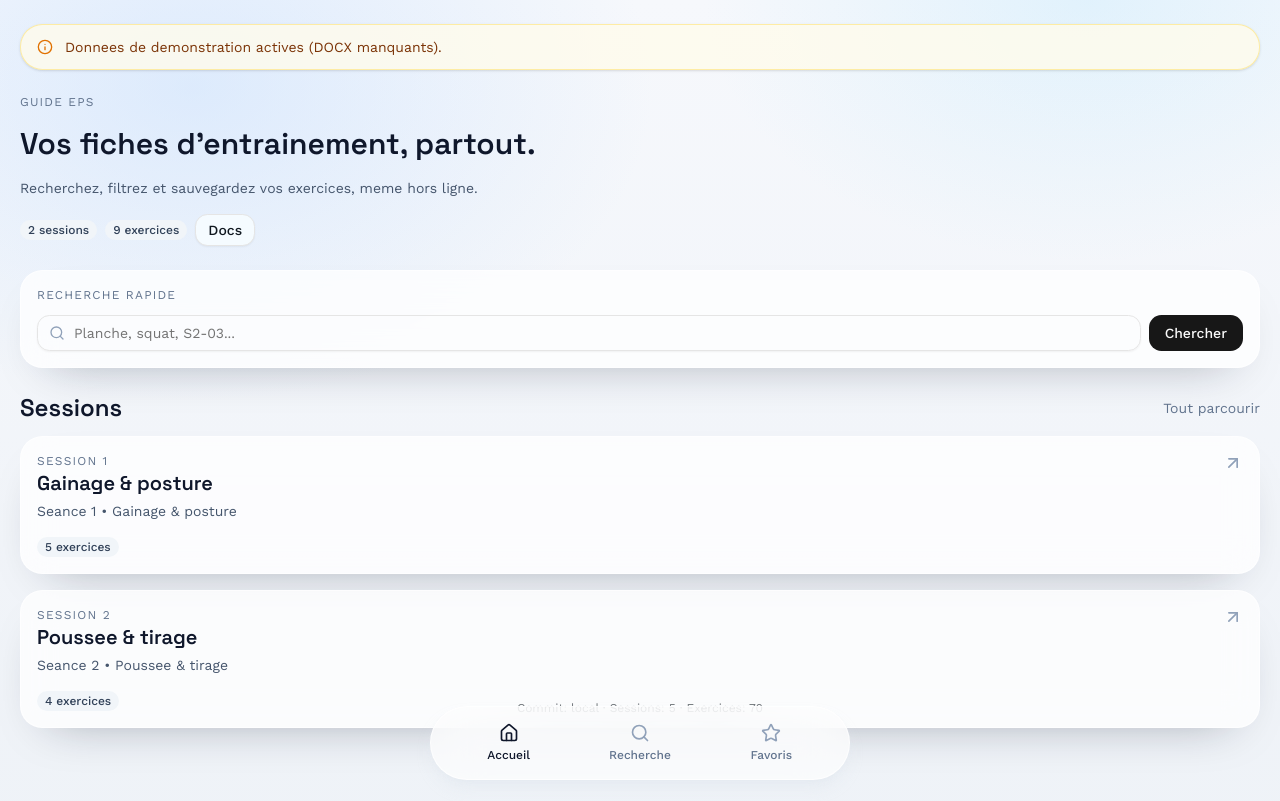
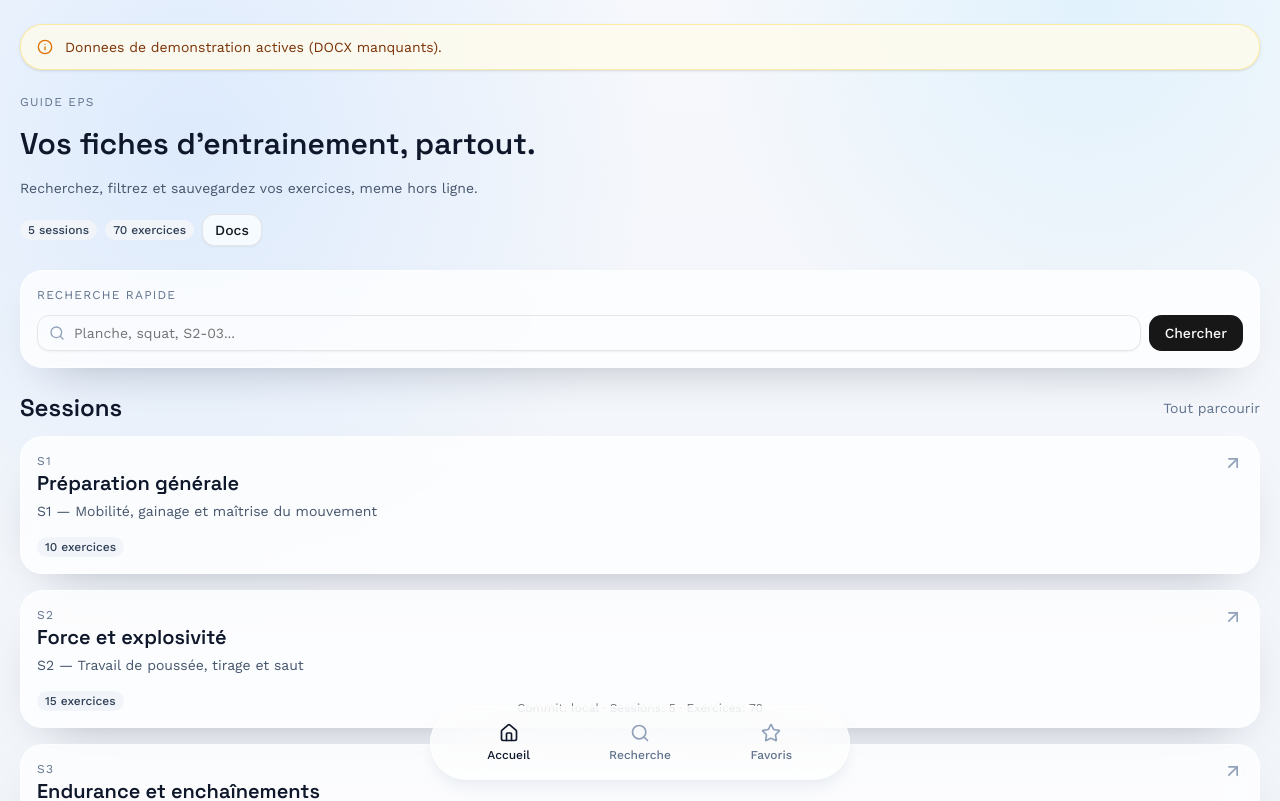
Before and after one commit to LaurentFrx/eps-guide-app, a Next.js app: page / in a window 1280 px wide. Shown: the top 801 px of the page. Built offline with nearby package versions, Linux system fonts and the light colour scheme.

Commit message:
feat(home): show all sessions

```diff
--- a/src/app/page.tsx
+++ b/src/app/page.tsx
@@ -4,7 +4,7 @@ import { Badge } from "@/components/ui/badge";
 import { Button } from "@/components/ui/button";
 import { Input } from "@/components/ui/input";
 import { GlassCard } from "@/components/GlassCard";
-import { allExercises, sessions } from "@/lib/exercise-data";
+import { sessions, exercises } from "@/lib/exercises";
 
 export default function HomePage() {
   return (
@@ -24,7 +24,7 @@ export default function HomePage() {
             {sessions.length} sessions
           </Badge>
           <Badge className="border-0 bg-slate-100 text-slate-700">
-            {allExercises.length} exercices
+            {exercises.length} exercices
           </Badge>
           <Button asChild variant="outline" size="sm">
             <Link href="/docs">Docs</Link>
@@ -60,29 +60,23 @@ export default function HomePage() {
         </div>
         <div className="grid gap-4">
           {sessions.map((session) => (
-            <Link
-              key={session.num}
-              href={`/sessions/${session.num}`}
-              className="block"
-            >
+            <Link key={session.id} href={`/exercices/${session.id}`} className="block">
               <GlassCard className="transition hover:-translate-y-0.5 hover:shadow-xl">
                 <div className="flex items-start justify-between">
                   <div>
                     <p className="text-xs uppercase tracking-widest text-slate-500">
-                      Session {session.num}
+                      {session.id}
                     </p>
                     <h3 className="font-display text-xl font-semibold text-slate-900">
                       {session.title}
                     </h3>
-                    <p className="mt-1 text-sm text-slate-600">
-                      {session.subtitle}
-                    </p>
+                    <p className="mt-1 text-sm text-slate-600">{session.subtitle}</p>
                   </div>
                   <ArrowUpRight className="h-5 w-5 text-slate-400" />
                 </div>
                 <div className="mt-4 flex flex-wrap gap-2">
                   <Badge className="border-0 bg-slate-100 text-slate-700">
-                    {session.exercises.length} exercices
+                    {session.exerciseCount} exercices
                   </Badge>
                 </div>
               </GlassCard>
```
